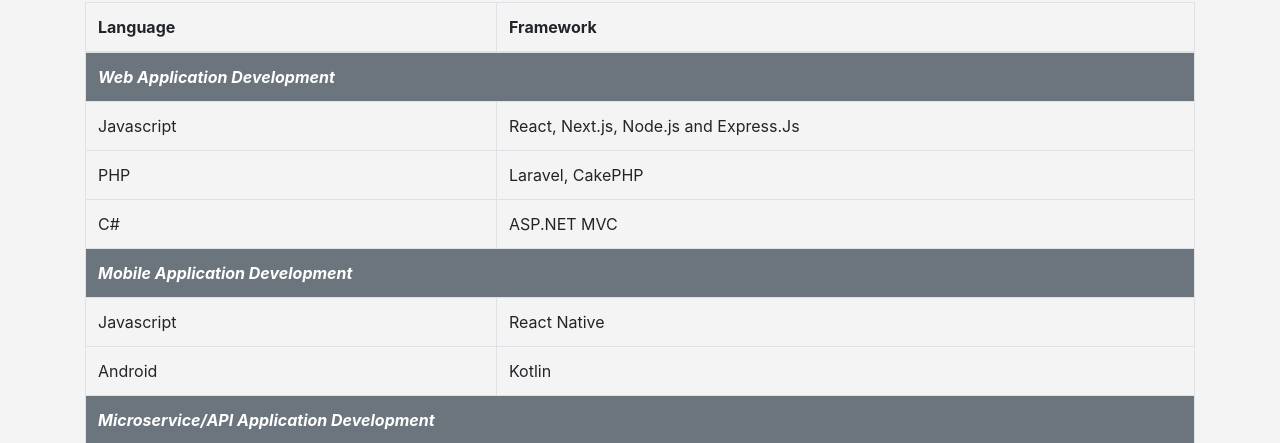
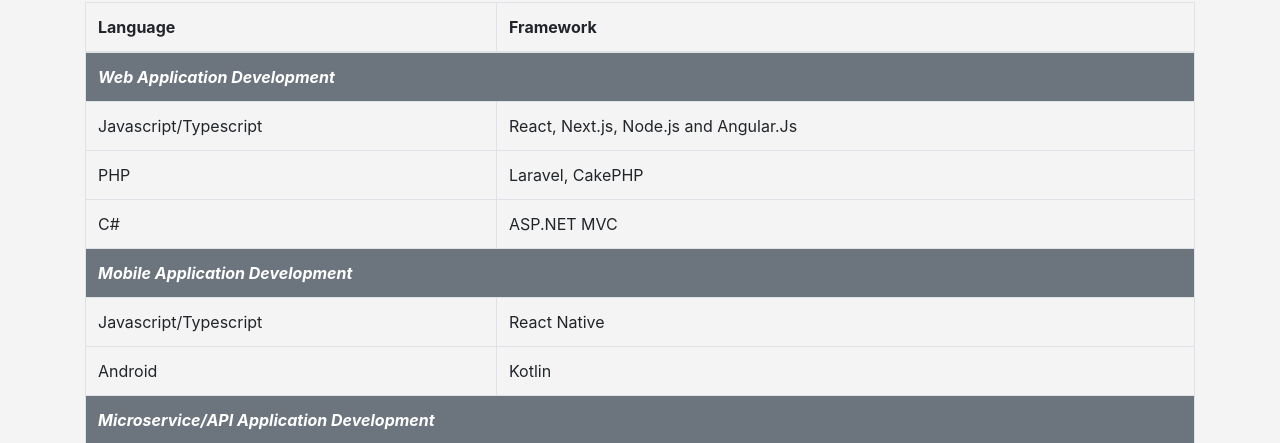
Before and after one commit to d-asingwire/dallingtonug, a PHP site: page / in a window 1280 px wide. Shown: the part 3703-4146 px from the top of the page. Run offline with PHP 8.4, Linux system fonts and the light colour scheme.

Commit message:
added typescript to the stack

```diff
--- a/index.php
+++ b/index.php
@@ -357,8 +357,8 @@
                             </tr>
 
                             <tr>
-                                <td>Javascript</td>
-                                <td>React, Next.js, Node.js and Express.Js</td>
+                                <td>Javascript/Typescript</td>
+                                <td>React, Next.js, Node.js and Angular.Js</td>
                             </tr>
                             <tr>
                                 <td>PHP</td>
@@ -375,7 +375,7 @@
                             </tr>
 
                             <tr>
-                                <td>Javascript</td>
+                                <td>Javascript/Typescript</td>
                                 <td>React Native</td>
                             </tr>
 
```
